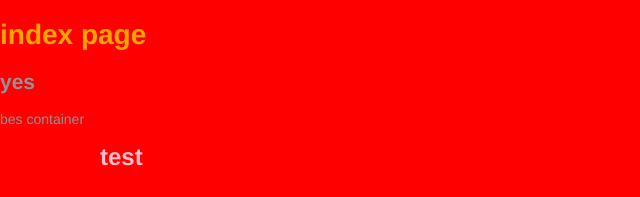
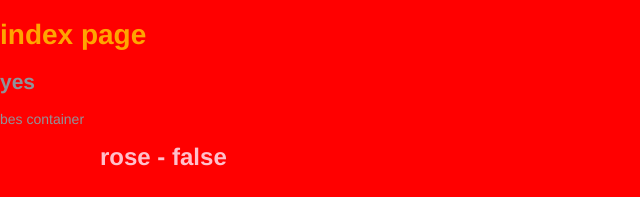
Before and after one commit to mybedhome/bes-template, a Vue app: page /#/webgate in a window 1280 px wide. Shown: the top 197 px of the page, without its empty margins (0-640 px from the left). Built offline with nearby package versions, Linux system fonts and the light colour scheme.

Commit message:
优化配置

```diff
--- a/package.json
+++ b/package.json
@@ -7,6 +7,7 @@
   "scripts": {
     "start": "webpack serve --config webpack.config.js --open --progress",
     "build": "webpack --config webpack.config.js --mode production --progress",
+    "build:dev": "webpack --config webpack.config.js --mode development --progress",
     "lint": "eslint --ext .ts,.vue --ignore-path .gitignore ."
   },
   "browserslist": [
--- /dev/null
+++ b/src/components/Person.ts
@@ -0,0 +1,9 @@
+export default class Person {
+  #name
+  constructor(name: string) {
+    this.#name = name
+  }
+  getName() {
+    return this.#name
+  }
+}
--- a/src/components/test.vue
+++ b/src/components/test.vue
@@ -1,11 +1,20 @@
 <script setup>
 import { ref } from 'vue'
 import '@/assets/styles/test.css'
+import Person from './Person'
+const props = defineProps({
+  isTest: Boolean
+})
 const name = ref('test')
+
+console.log('process.env.helo', process.env)
+const p = new Person('rose')
+const tname = ref(p.getName())
+// console.log('p', p.getName())
 </script>
 
 <template>
-  <h1 class="test-title">{{ name }}</h1>
+  <h1 class="test-title">{{ tname }} - {{ props.isTest }}</h1>
   <el-button type="primary">按钮</el-button>
 </template>
 
--- a/src/views/index.vue
+++ b/src/views/index.vue
@@ -13,6 +13,8 @@
 import { ref } from 'vue'
 const arr = ref(['rose', 'lucy'])
 const names = ref(Array.from(arr.value, (item) => item + '-yes'))
+// @ts-ignore
+console.log('isTest', window.isTest)
 </script>
 
 <style lang="less" scoped>
--- a/webpack.config.js
+++ b/webpack.config.js
@@ -102,6 +102,11 @@ module.exports = function (env, argv) {
       new webpack.optimize.LimitChunkCountPlugin({
         maxChunks: 5
       }),
+      new webpack.DefinePlugin({
+        __VUE_OPTIONS_API__: true,
+        __VUE_PROD_DEVTOOLS__: false,
+        'process.env': JSON.stringify({ isTest: true, helo: 'nihao' })
+      }),
       new VueLoaderPlugin(),
       new MiniCssExtractPlugin({
         filename: '[name].[contenthash].css',
```
